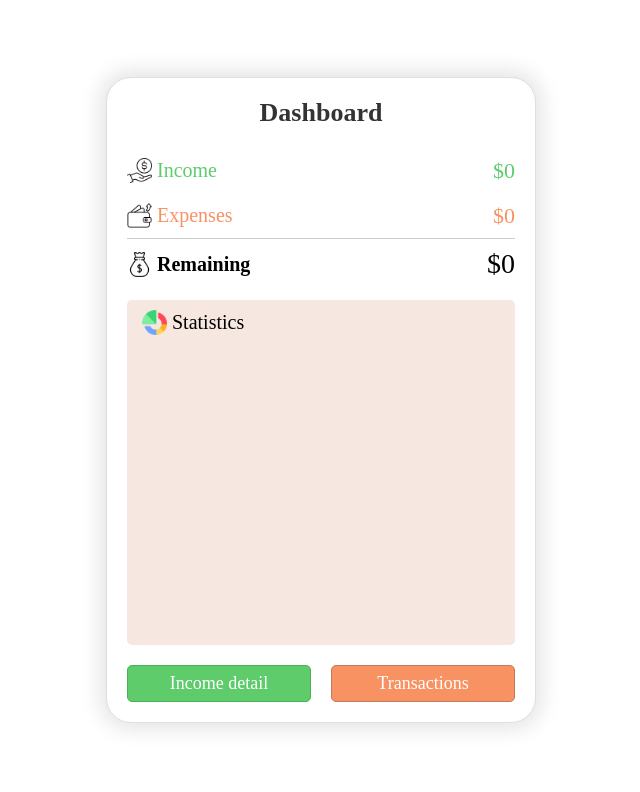
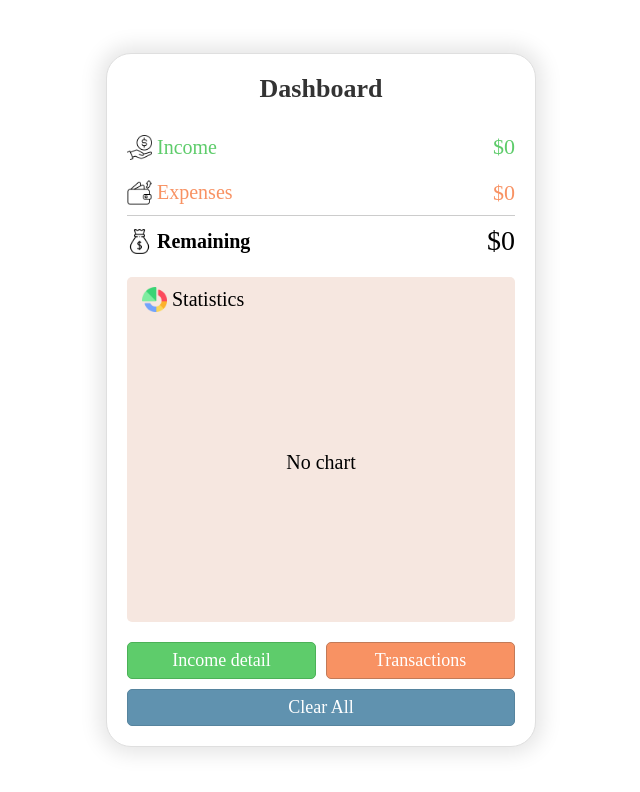
Before and after one commit to HuynhMi/budget, a plain HTML site: page index.html in a window 1280 px wide. Both pictures are taken after a click on the button "Enter". Shown: the whole page, without its empty margins (319-959 px from the left). Drawn offline with nearby package versions, Linux system fonts and the light colour scheme.

Commit message:
27-8-2022

```diff
--- a/assets/css/basic.css
+++ b/assets/css/basic.css
@@ -53,6 +53,27 @@ body {
 
 }
 
+/* responsive */
+.row {
+    display: flex;
+    flex-wrap: wrap;
+    margin-left: -5px;
+    margin-right: -5px;
+}
+
+.col {
+    padding-left: 5px;
+    padding-right: 5px;
+}
+
+.col.col-6 {
+    width: 50%;
+}
+
+.col.col-12 {
+    width: 100%;
+}
+
 @media (max-width: 740px) {
     .app {
         margin: 0 auto;
--- a/assets/css/dashboard-page.css
+++ b/assets/css/dashboard-page.css
@@ -98,6 +98,8 @@
     display: flex;
     justify-content: center;
     align-items: center;
+    font-size: 2rem;
+    min-height: 300px;
 }
 
 .dashboard-chart__circle {
@@ -110,13 +112,10 @@
 }
 
 .dashboard-control {
-    display: flex;
-    margin: auto -10px 0px -10px;
+    margin-top: auto;
 }
 
 .dashboard-control__btn {
-    flex: 1;
-    margin: 0 10px;
     padding: 7px 0px;
 
     font-size: 1.8rem;
@@ -127,6 +126,7 @@
     border: 1px solid;
     cursor: pointer;
     display: block;
+    width: 100%;
 }
 
 .dashboard-control__btn--income {
@@ -140,6 +140,11 @@
     border-color: var(--second-border);
 }
 
+.dashboard-control__btn--clear-all {
+    background-color: #6092af;
+    border-color: #56849e;
+    margin-top: 10px;
+}
 .dashboard-control__btn:hover {
     opacity: 0.8;
 }
--- a/assets/js/app.js
+++ b/assets/js/app.js
@@ -18,7 +18,11 @@ class STORE {
 class INCOME {
     static config = new STORE('INCOME_KEY');
 
-    static incomes = this.config.getConfig();
+    static incomes;
+
+    static loadConfig() {
+        this.incomes = this.config.getConfig();
+    }
 
     static filterValue = $('input[name="filter-income-type"]:checked').value;
 
@@ -94,6 +98,7 @@ class INCOME {
     }
 
     static display() {
+        this.loadConfig();
         this.addToList();
         this.displayTotal();
     }
@@ -110,7 +115,11 @@ class EXPENSE {
 
     static config = new STORE('EXPENSE_KEY');
 
-    static expenses = this.config.getConfig();
+    static expenses;
+
+    static loadConfig() {
+        this.expenses = this.config.getConfig();
+    }
 
     static filterValue = $('#transaction-filter').value;
 
@@ -203,6 +212,7 @@ class EXPENSE {
     }
 
     static display() {
+        this.loadConfig();
         this.addToList();
         this.displayTotal();
     }
@@ -342,6 +352,21 @@ class APP {
         })
     }
 
+    static handleEvent() {
+        const _this = this;
+        $('.welcome-btn').onclick = function() {
+            $('.app').classList.remove('app--welcome');
+            $('.app').classList.add('app--dashboard');
+        }
+
+        $('.dashboard-control__btn--clear-all').onclick = function() {
+            localStorage.removeItem(INCOME.config.name);
+            localStorage.removeItem(EXPENSE.config.name);
+            _this.display();
+            _this.handleDrawChart();
+        }
+    }
+
     static drawPieSlice(ctx, centerX, centerY, radius, startAngle, endAngle, color, info) {
         ctx.beginPath();
         ctx.fillStyle = color;
@@ -362,11 +387,18 @@ class APP {
     }
 
     static handleDrawChart() {
-        const canvas = $('#dashboard-canvas');
+        const total = INCOME.getTotal();
+        if(total == 0) {
+            $('.dashboard-chart-body').innerHTML = 'No chart';
+            return;
+        } else {
+            $('.dashboard-chart-body').innerHTML = '';
+        }
+
+        const canvas = document.createElement('canvas');
         canvas.height = 300;
         canvas.width = 300;
         const ctx = canvas.getContext('2d');
-        const total = INCOME.getTotal();
 
         let expensePercent = EXPENSE.getTotal() / total;
         const expense_angle_start = 0;
@@ -380,20 +412,17 @@ class APP {
         const remainInfo = {'name': 'Remain', 'percent': Number(remainPercent/0.01).toFixed(0)}
         this.drawPieSlice(ctx, canvas.width/2, canvas.height/2, canvas.height/2, remain_angle_start, remain_angle_end, '#000', remainInfo);
 
+        $('.dashboard-chart-body').appendChild(canvas);
     }
 
     static start() {
         this.display();
         this.handleIncomeEvent();
         this.handleExpenseEvent();
+        this.handleEvent();
         this.handleDrawChart();
     }
 
 }
 
 APP.start();
-
-$('.welcome-btn').onclick = function() {
-    $('.app').classList.remove('app--welcome');
-    $('.app').classList.add('app--dashboard');
-}
--- a/index.html
+++ b/index.html
@@ -58,13 +58,20 @@
                         <canvas id="dashboard-canvas"></canvas>
                     </div>
                 </div>
-                <div class="dashboard-control">
+                <div class="dashboard-control row">
+                    <div class="col col-6">
                         <label for="income" class="dashboard-control__btn dashboard-control__btn--income">
                             Income detail
                         </label>
+                    </div>
+                    <div class="col col-6">
                         <label for="expenses-wrap" class="dashboard-control__btn dashboard-control__btn--expenses">
                             Transactions
                         </label>
+                    </div>
+                    <div class="col col-12">
+                        <button class="dashboard-control__btn dashboard-control__btn--clear-all">Clear All</button>
+                    </div>
                 </div>
 
                 <!-- Income detail -->
```
Lines whose indentation alone changed are shown as unchanged.
